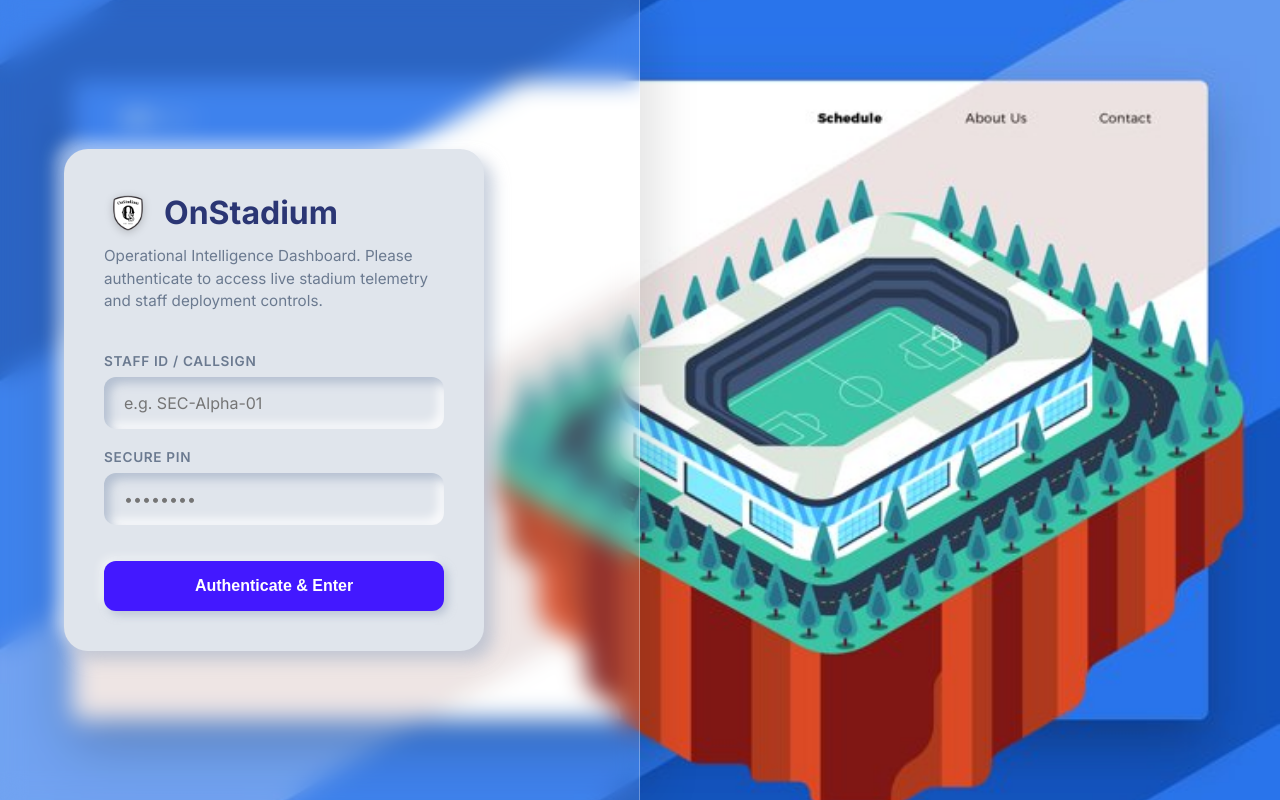
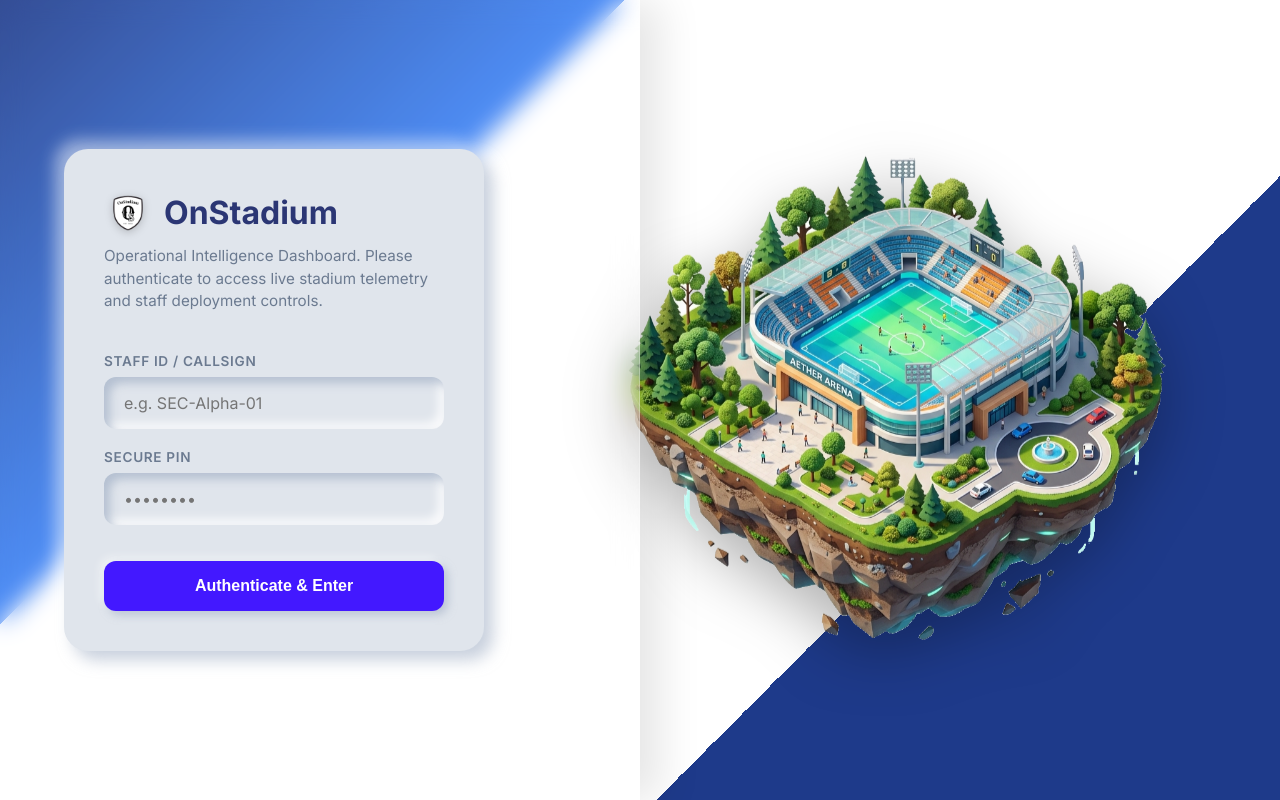
Before and after one commit to OrbIndraneel/prompt_wars4, a React (Vite) app: page / in a window 1280 px wide. Built offline with nearby package versions, Linux system fonts and the light colour scheme.

Commit message:
Replace static image background with native CSS diagonal gradient and dynamic floating 3D stadium image

```diff
--- a/src/LandingPage.css
+++ b/src/LandingPage.css
@@ -3,12 +3,39 @@
   height: 100vh;
   display: flex;
   align-items: center;
-  background-image: url('/hero-stadium.png');
-  background-size: cover;
-  background-position: center;
-  background-repeat: no-repeat;
+  /* Recreating the user's reference diagonal blue and white layout */
+  background: linear-gradient(135deg, #1e3a8a 0%, #3b82f6 30%, #ffffff 30%, #ffffff 70%, #1e3a8a 70%, #1e3a8a 100%);
   position: relative;
   overflow: hidden;
+}
+
+[data-theme="dark"] .landing-page {
+  background: linear-gradient(135deg, #0f172a 0%, #1e293b 30%, #0f172a 30%, #0f172a 70%, #1e293b 70%, #0f172a 100%);
+}
+
+.hero-image-container {
+  position: absolute;
+  right: 5%;
+  top: 50%;
+  transform: translateY(-50%);
+  width: 50%;
+  display: flex;
+  justify-content: center;
+  align-items: center;
+  z-index: 1;
+}
+
+.hero-image-container img {
+  width: 100%;
+  max-width: 800px;
+  filter: drop-shadow(0 20px 30px rgba(0,0,0,0.3));
+  animation: float 6s ease-in-out infinite;
+}
+
+@keyframes float {
+  0% { transform: translateY(0px); }
+  50% { transform: translateY(-20px); }
+  100% { transform: translateY(0px); }
 }
 
 .landing-overlay {
--- a/src/LandingPage.jsx
+++ b/src/LandingPage.jsx
@@ -14,6 +14,12 @@
 
   return (
     <div className="landing-page">
+
+      {/* 3D Isometric Floating Stadium Graphic */}
+      <div className="hero-image-container">
+        <img src="/isometric_stadium.png" alt="Isometric Stadium" />
+      </div>
+
       {/* Frosted Glass Overlay covering the left half (hiding the baked-in text from the image) */}
       <div className="landing-overlay">
 
```
Also changed, not shown: public/isometric_stadium.png (added).
